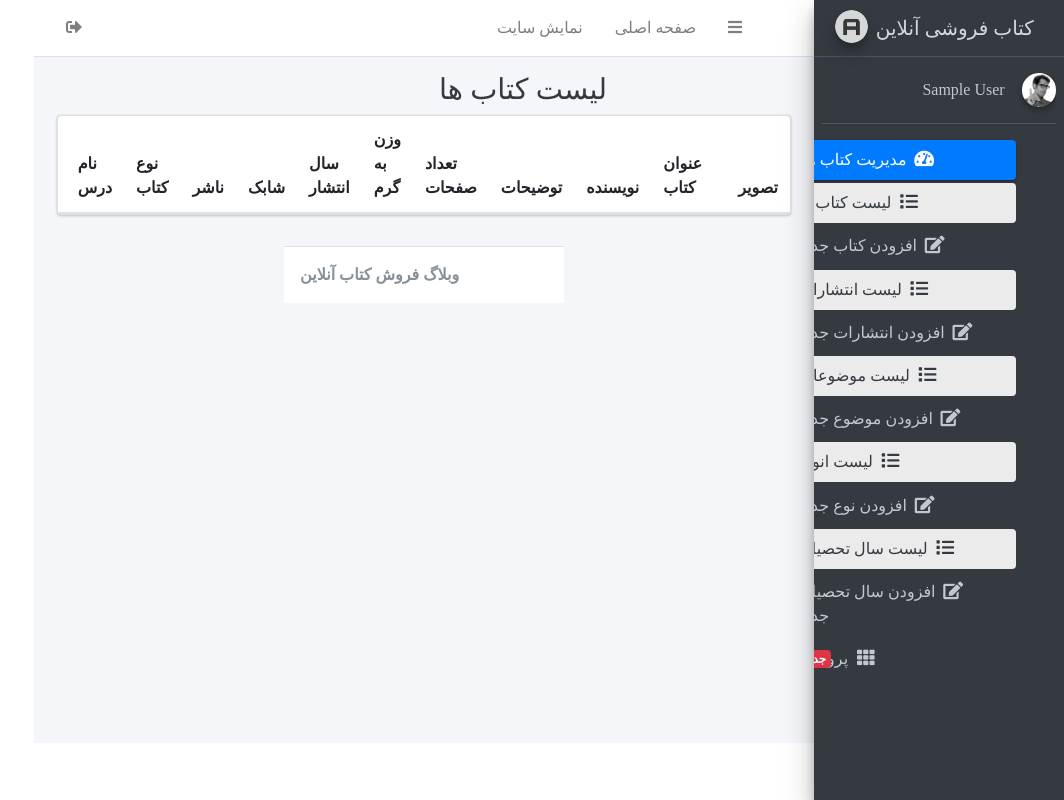
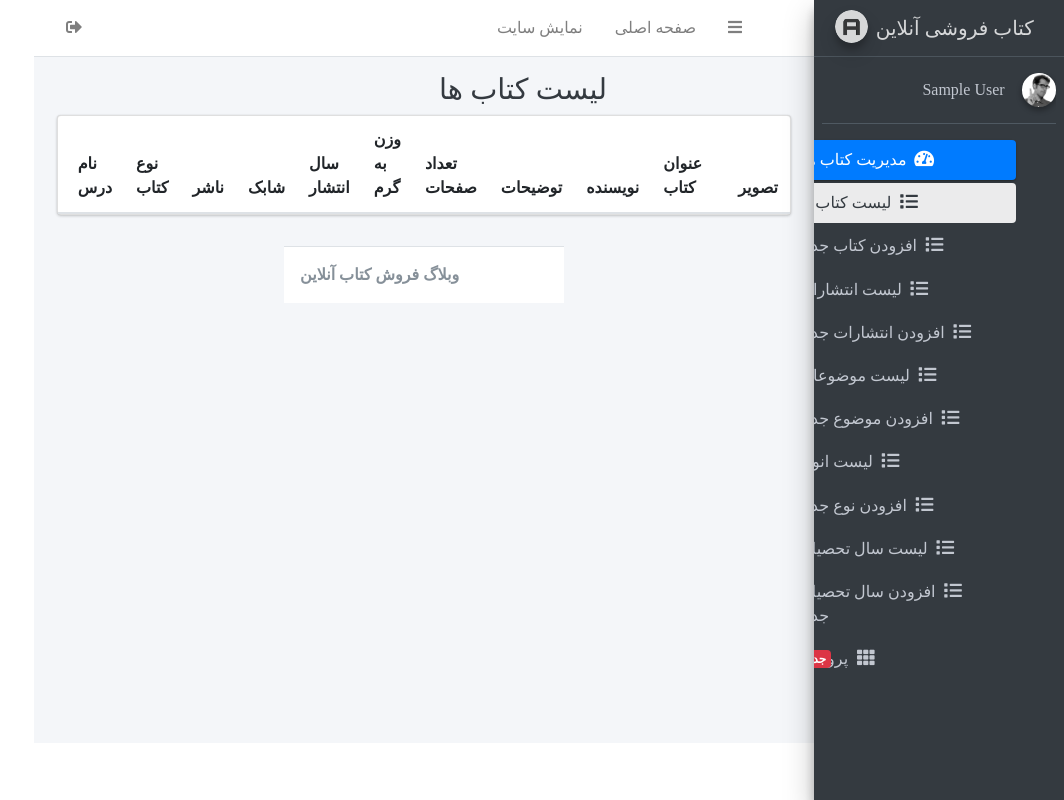
Before and after one commit to hamed-alemoni/online_bookstore, a Django app: page /account/ in a window 1280 px wide. Shown: the whole page, without its empty margins (216-1280 px from the left). Run offline with Django 3.2, Linux system fonts and the light colour scheme; the visitor is signed in with stand-in values (Sample User, id 1); data that the repository does not hold is empty; some libraries are stand-ins or nearby versions; some web fonts are replaced.

Commit message:
use base tags(link) to show current active page with add active class

```diff
--- a/backend/templates/registration/sidebar.html
+++ b/backend/templates/registration/sidebar.html
@@ -1,5 +1,5 @@
 {% load static %}
-
+{% load base_tags %}
 <!-- Main Sidebar Container -->
 <aside class="main-sidebar sidebar-dark-primary elevation-4">
     <!-- Brand Logo -->
@@ -36,70 +36,50 @@
                             <i class="right fas fa-angle-left"></i>
                         </p>
                     </a>
-                    <ul class="nav nav-treeview">
+                    <ul class="ul-sidebar nav nav-treeview">
                         <li class="nav-item">
-                            <a href="{% url 'account:home' %}" class="nav-link active">
-                                <i class="fa fa-list nav-icon"></i>
-                                <p>لیست کتاب ها</p>
-                            </a>
+
+                            {% link request 'home' 'لیست کتاب ها' %}
                         </li>
 
+
                         <li class="nav-item">
-                            <a href="{% url 'account:book-create' %}" class="nav-link">
-                                <i class="fa fa-edit nav-icon"></i>
-                                <p>افزودن کتاب جدید</p>
-                            </a>
+                            {% link request 'book-create' 'افزودن کتاب جدید' %}
                         </li>
                         <li class="nav-item">
-                            <a href="{% url 'account:book-publisher-list' %}" class="nav-link active">
-                                <i class="fa fa-list nav-icon"></i>
-                                <p>لیست انتشارات</p>
-                            </a>
+                            {% link request 'book-publisher-list' 'لیست انتشارات' %}
+
                         </li>
                         <li class="nav-item">
-                            <a href="{% url 'account:book-publisher-create' %}" class="nav-link">
-                                <i class="fa fa-edit nav-icon"></i>
-                                <p>افزودن انتشارات جدید</p>
-                            </a>
+                            {% link request 'book-publisher-create' 'افزودن انتشارات جدید' %}
+
                         </li>
                         <li class="nav-item">
-                            <a href="{% url 'account:book-subject-list' %}" class="nav-link active">
-                                <i class="fa fa-list nav-icon"></i>
-                                <p>لیست موضوعات</p>
-                            </a>
+                            {% link request 'book-subject-list' 'لیست موضوعات' %}
                         </li>
                         <li class="nav-item">
-                            <a href="{% url 'account:book-subject-create' %}" class="nav-link">
-                                <i class="fa fa-edit nav-icon"></i>
-                                <p>افزودن موضوع جدید</p>
-                            </a>
+
+                            {% link request 'book-subject-create' 'افزودن موضوع جدید' %}
+
                         </li>
 
                         </li>
                         <li class="nav-item">
-                            <a href="{% url 'account:book-type-list' %}" class="nav-link active">
-                                <i class="fa fa-list nav-icon"></i>
-                                <p>لیست انواع</p>
-                            </a>
+                            {% link request 'book-type-list' 'لیست انواع' %}
+
                         </li>
                         <li class="nav-item">
-                            <a href="{% url 'account:book-type-create' %}" class="nav-link">
-                                <i class="fa fa-edit nav-icon"></i>
-                                <p>افزودن نوع جدید</p>
-                            </a>
+                            {% link request 'book-type-create' 'افزودن نوع جدید' %}
+
                         </li>
 
                         <li class="nav-item">
-                            <a href="{% url 'account:education-year-list' %}" class="nav-link active">
-                                <i class="fa fa-list nav-icon"></i>
-                                <p>لیست سال تحصیلی</p>
-                            </a>
+                            {% link request 'education-year-list' 'لیست سال تحصیلی' %}
+
                         </li>
                         <li class="nav-item">
-                            <a href="{% url 'account:education-year-create' %}" class="nav-link">
-                                <i class="fa fa-edit nav-icon"></i>
-                                <p>افزودن سال تحصیلی جدید</p>
-                            </a>
+                            {% link request 'education-year-create' 'افزودن سال تحصیلی جدید' %}
+
                         </li>
 
                     </ul>
```
Lines whose indentation alone changed are shown as unchanged.
